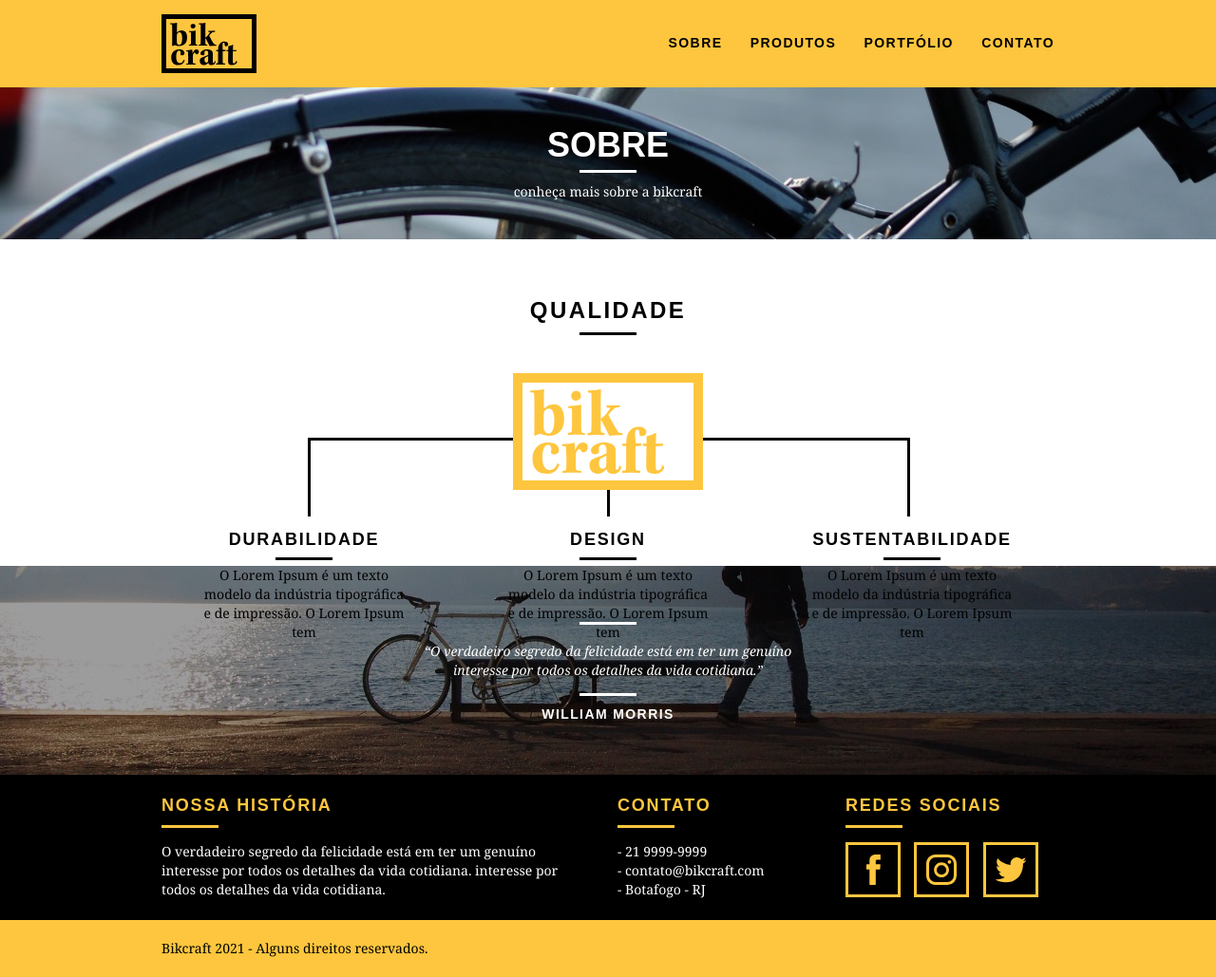
After one commit to luizgustavoabreu/bikcraft, a PHP site: page /sobre.html in a window 1280 px wide. The commit adds this page. Shown: the whole page at 95% size. Run offline with PHP 8.4, Linux system fonts and the light colour scheme.

Commit message:
insert sobre.html; sobre.css

```diff
--- /dev/null
+++ b/css/sobre.css
@@ -0,0 +1,4 @@
+.interna_sobre {
+  background: url("../img/bg-sobre.jpg") no-repeat center;
+  background-size: cover;
+}
--- a/css/style.css
+++ b/css/style.css
@@ -135,6 +135,32 @@ img {
   font-weight: bold;
   font-size: 14px;
   letter-spacing: 0.1em;
+}
+
+/* Introdução Interna */
+
+.introducao-interna {
+  width: 100%;
+  margin-top: 92px;
+  height: 160px;
+  text-align: center;
+  color: #fff;
+  padding-top: 40px;
+}
+
+.introducao-interna h1 {
+  font-size: 36px;
+  font-weight: bold;
+  text-transform: uppercase;
+}
+
+.introducao-interna h1:after {
+  content: "";
+  display: block;
+  width: 60px;
+  height: 3px;
+  background: #fff;
+  margin: 6px auto 10px auto;
 }
 
 /* Produtos */
--- /dev/null
+++ b/sobre.html
@@ -0,0 +1,102 @@
+<!DOCTYPE html>
+<html lang="pt-br">
+
+<head>
+  <meta charset="utf-8">
+  <title>Bikcraft - Sobre</title>
+  <link rel="stylesheet" href="css/normalize.css">
+  <link rel="stylesheet" href="css/reset.css">
+  <link rel="stylesheet" href="css/grid.css">
+  <link rel="stylesheet" href="css/style.css">
+  <link rel="stylesheet" href="css/sobre.css">
+</head>
+
+<body>
+  <header class="header">
+    <div class="container">
+      <a href="index.html" class="grid-4">
+        <img src="img/bikcraft.svg" alt="Bikcraft">
+      </a>
+      <nav class="grid-12 header_menu">
+        <ul>
+          <li><a href="sobre.html">Sobre</a></li>
+          <li><a href="produtos.html">Produtos</a></li>
+          <li><a href="portfolio.html">Portfólio</a></li>
+          <li><a href="contato.html">Contato</a></li>
+        </ul>
+      </nav>
+    </div>
+  </header>
+
+  <section class="introducao-interna interna_sobre">
+    <div class="container">
+      <h1>Sobre</h1>
+      <p>conheça mais sobre a bikcraft</p>
+    </div>
+  </section>
+
+  <section class="qualidade container">
+    <h2 class="subtitulo">Qualidade</h2>
+    <img src="img/bikcraft-qualidade.svg" alt="Bikcraft">
+    <ul class="qualidade_lista">
+      <li class="grid-1-3">
+        <h3>Durabilidade</h3>
+        <p>O Lorem Ipsum é um texto modelo da indústria tipográfica e de impressão. O Lorem Ipsum tem</p>
+      </li>
+      <li class="grid-1-3">
+        <h3>Design</h3>
+        <p>O Lorem Ipsum é um texto modelo da indústria tipográfica e de impressão. O Lorem Ipsum tem</p>
+      </li>
+      <li class="grid-1-3">
+        <h3>Sustentabilidade</h3>
+        <p>O Lorem Ipsum é um texto modelo da indústria tipográfica e de impressão. O Lorem Ipsum tem</p>
+      </li>
+    </ul>
+
+  </section>
+
+  <section class="quebra">
+    <blockquote class="quote-externo container">
+      <p>“O verdadeiro segredo da felicidade está em ter um genuíno interesse por todos os detalhes da vida cotidiana.”</p>
+      <cite>WILLIAM MORRIS</cite>
+    </blockquote>
+  </section>
+
+  <footer>
+    <div class="footer">
+      <div class="container">
+        <div class="grid-8 footer_historia">
+          <h3>Nossa História</h3>
+          <p>O verdadeiro segredo da felicidade está em ter um genuíno
+            interesse por todos os detalhes da vida cotidiana. interesse por todos os detalhes da vida cotidiana.</p>
+        </div>
+        <div class="grid-4 footer_contato">
+          <h3>Contato</h3>
+          <ul>
+            <li>- 21 9999-9999</li>
+            <li>- contato@bikcraft.com</li>
+            <li>- Botafogo - RJ</li>
+          </ul>
+        </div>
+        <div class="grid-4 footer_redes">
+          <h3>Redes Sociais</h3>
+          <ul>
+            <li><a href="https://facebook.com" target="_blank"><img src="img/redes-sociais/facebook.svg" alt="Facebook"></a></li>
+            <li><a href="https://instagram.com" target="_blank"><img src="img/redes-sociais/instagram.svg" alt="Instagram"></a></li>
+            <li><a href="https://twitter.com" target="_blank"><img src="img/redes-sociais/twitter.svg" alt="Twitter"></a></li>
+
+          </ul>
+        </div>
+      </div>
+    </div>
+
+    <div class="copy">
+      <div class="container">
+        <p class="grid-16">Bikcraft 2021 - Alguns direitos reservados.</p>
+      </div>
+    </div>
+  </footer>
+
+</body>
+
+</html>
```
